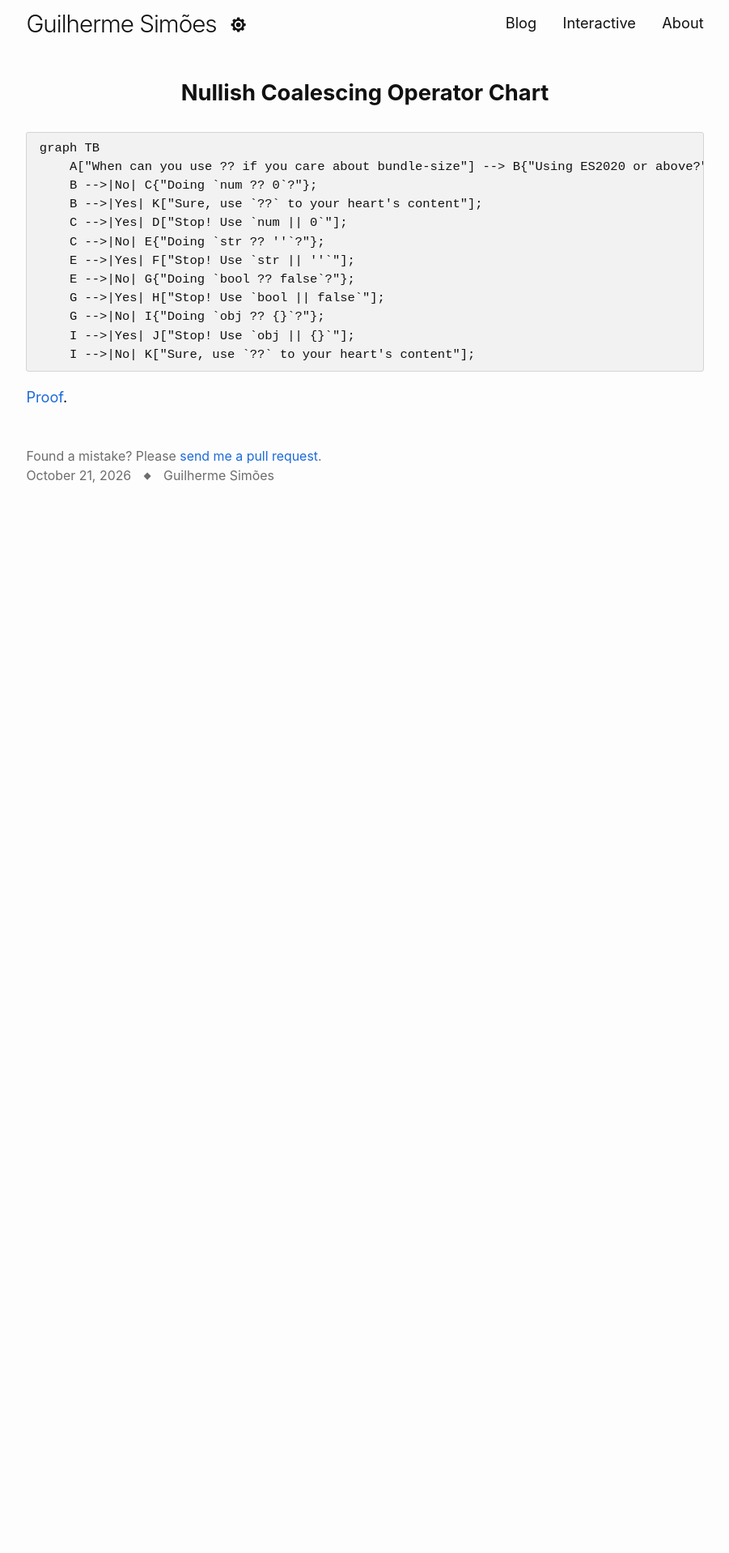
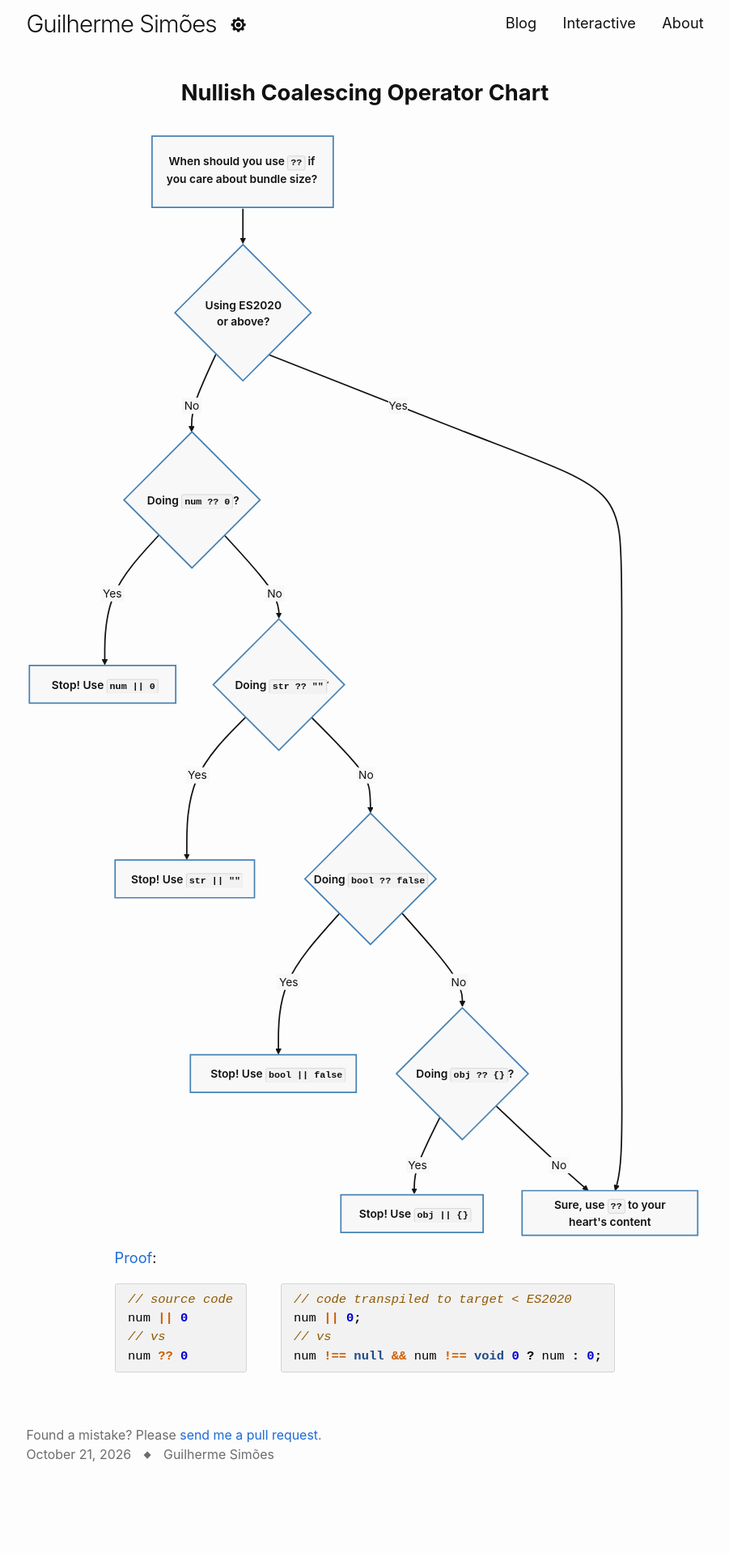
Before and after one commit to guilhermesimoes/guilhermesimoes.github.io, a Jekyll site: the page built from _posts/2026-10-21-when-to-use-nullish-coalescing-operator-chart.md, in a window 1280 px wide. Shown: the whole page at 81% size, without its empty margins (189-1090 px from the left). Built offline with Jekyll 4.4.1, drawn with Linux system fonts in a browser that asks for light colours; before the commit the page ends 900 px from its top, so only the background shows below that.

Commit message:
Create post about when to use nullish coalescing operator

````diff
--- a/_posts/2026-10-21-when-to-use-nullish-coalescing-operator-chart.md
+++ b/_posts/2026-10-21-when-to-use-nullish-coalescing-operator-chart.md
@@ -9,21 +9,30 @@ class:  "bleed"
 tags:   [Perf, JavaScript, Web]
 ---
 
-```
-graph TB
-    A["When can you use ?? if you care about bundle-size"] --> B{"Using ES2020 or above?"};
-    B -->|No| C{"Doing `num ?? 0`?"};
-    B -->|Yes| K["Sure, use `??` to your heart's content"];
-    C -->|Yes| D["Stop! Use `num || 0`"];
-    C -->|No| E{"Doing `str ?? ''`?"};
-    E -->|Yes| F["Stop! Use `str || ''`"];
-    E -->|No| G{"Doing `bool ?? false`?"};
-    G -->|Yes| H["Stop! Use `bool || false`"];
-    G -->|No| I{"Doing `obj ?? {}`?"};
-    I -->|Yes| J["Stop! Use `obj || {}`"];
-    I -->|No| K["Sure, use `??` to your heart's content"];
+{%- include charts/nullish-coalescing-operator.svg -%}
+
+<div class="wrapper" markdown="1">
+
+[Proof][Playground]:
+
+<div class="centered centered--spaced" markdown="1">
+
+```ts
+// source code
+num || 0
+// vs
+num ?? 0
 ```
 
-[Proof][Playground].
+```ts
+// code transpiled to target < ES2020
+num || 0;
+// vs
+num !== null && num !== void 0 ? num : 0;
+```
+
+</div>
+
+</div>
 
 [Playground]: https://www.typescriptlang.org/play/?alwaysStrict=false&target=6#code/G4QwTgBAdgrgtgGggZwC5iQIwPbYDZLaYBWA3AFDkD0VEAvA408y62+05bHBAPy8QADNVrBk5bhAA+UoZRr0OS5SoaU0kfhABE2kRDHkN02bvm1Vlq53I58fAQDMQeZAFN9hu3hMRnrj31rYNVKImIHCABvAF9PcXDfWKA
--- /dev/null
+++ b/_sass/_charts.scss
@@ -0,0 +1,30 @@
+.mermaid-flowchart {
+  font-size: 16px;
+
+  .marker, .arrow {
+    fill: currentColor;
+    stroke: currentColor;
+  }
+  .background {
+    fill: light-dark(color.adjust($foreground-color, $lightness: -2%), color.adjust($dark-background-color, $lightness: 10%));
+  }
+  .node .background {
+    stroke: steelblue;
+    stroke-width: 2px;
+  }
+  .flowchart-link {
+    stroke: currentColor;
+    fill: none;
+    stroke-width: 2px;
+  }
+  .edgeLabel text {
+    fill: currentColor;
+  }
+  .nodeLabel {
+    color: currentColor;
+    font-weight: 600;
+  }
+  p {
+    margin: 0;
+  }
+}
--- a/_sass/_main.scss
+++ b/_sass/_main.scss
@@ -38,6 +38,7 @@ $desk:             56em !default;
   "home",
   "post",
   "block",
+  "charts",
   "404",
   "_posts/my-top-movies-of-the-2010s",
   "_posts/shaders-case-study-pokemon-battles",
--- a/_sass/_utils.scss
+++ b/_sass/_utils.scss
@@ -41,6 +41,12 @@
     height: 100%;
     align-items: center;
   }
+
+  &--spaced {
+    width: 100%;
+    justify-content: space-between;
+    flex-wrap: wrap;
+  }
 }
 
 .simple-centered-h {
````
Also changed, not shown: other parts of _posts/2026-10-21-when-to-use-nullish-coalescing-operator-chart.md (+1 -1 lines), _includes/charts/nullish-coalescing-operator.svg (added).
